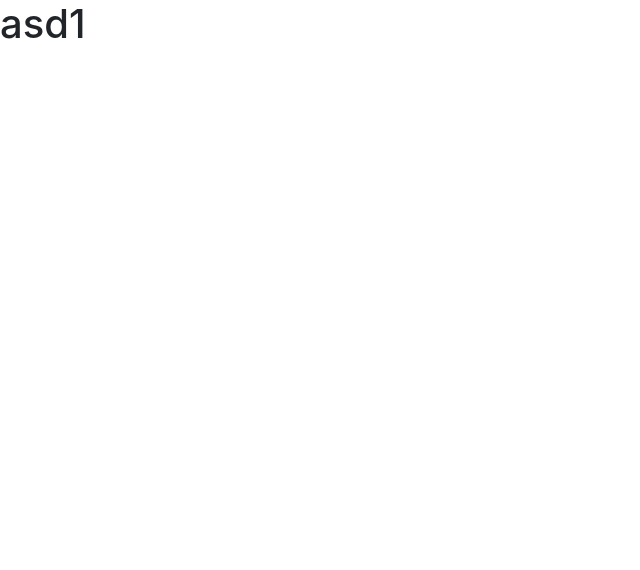
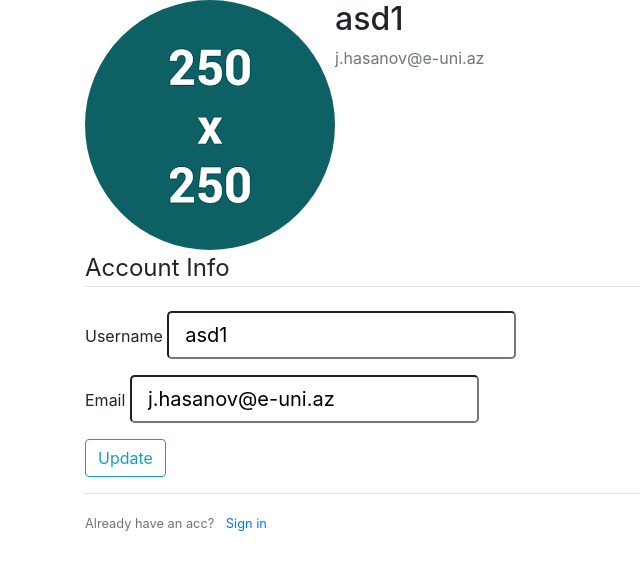
Before and after one commit to DjavidHesenov/FinalProject, a Flask app: page /account in a window 1280 px wide. Before the commit the part shown is almost empty. Shown: the top 570 px of the page, without its empty margins (0-640 px from the left). Run offline with Flask 2, Linux system fonts and the light colour scheme; a user stored in the database is signed in; some libraries are stand-ins or nearby versions.

Commit message:
bugs_reg

```diff
--- a/flasksite/forms.py
+++ b/flasksite/forms.py
@@ -1,4 +1,5 @@
 from flask_wtf import FlaskForm
+from flask_login import current_user
 from wtforms import StringField, PasswordField, SubmitField, BooleanField
 from wtforms.validators import DataRequired, Length, Email, EqualTo, ValidationError
 from flasksite.models import User
@@ -11,7 +12,7 @@ class RegistrationForm(FlaskForm):
     password = PasswordField('Password', validators=[DataRequired()])
     confirm_password = PasswordField('Confirm Password',
                             validators=[DataRequired(), EqualTo('password')])
-    submit = SubmitField('Sign in')
+    submit = SubmitField('Sign up')
 
     def validate_username(self, username):
         user = User.query.filter_by(username=username.data).first
@@ -29,3 +30,23 @@ class LoginForm(FlaskForm):
     password = PasswordField('Password', validators=[DataRequired()])
     remember = BooleanField('Remember me')
     submit = SubmitField('Login')
+
+
+class UpdateAccForm(FlaskForm):
+    username = StringField('Username',
+                            validators=[DataRequired(), Length(min=2, max=20)])
+    email = StringField('Email',
+                            validators=[DataRequired(), Email()])
+    submit = SubmitField('Update')
+
+    def validate_username(self, username):
+        if username.data != current_user.username:
+            user = User.query.filter_by(username=username.data).first
+            if user:
+                raise ValidationError('Username exists')
+
+    def validate_email(self, email):
+        if email.data != current_user.email:
+            user = User.query.filter_by(email=email.data).first
+            if user:
+                raise ValidationError('Email already used')
--- a/flasksite/routes.py
+++ b/flasksite/routes.py
@@ -1,7 +1,7 @@
 from flask import render_template, url_for, request, redirect, flash
 from flasksite import app, db, bcrypt
 from flasksite.models import User, Post
-from flasksite.forms import RegistrationForm, LoginForm
+from flasksite.forms import RegistrationForm, LoginForm, UpdateAccForm
 from flask_login import login_user, current_user, logout_user, login_required
 
 @app.route('/login', methods=['GET','POST'])
@@ -25,7 +25,7 @@ def reg():
         return redirect(url_for('greetings'))
     form = RegistrationForm()
     if form.validate_on_submit():
-        hashed_password = bcrypt.generate_password_hash(form.password.data).decode('utf-8')
+        hashed_password = bcrypt.generate_password_hash(form.password.data).decode('utf-email')
         user = User(username=form.username.data, email=form.email.data, password = hashed_password)
         db.session.add(user)
         db.session.commit()
@@ -40,10 +40,21 @@ def logout():
     return redirect(url_for('greetings'))
 
 
-@app.route('/account')
+@app.route('/account', methods=['GET','POST'])
 @login_required
 def account():
-    return render_template('account.html')
+    form = UpdateAccForm()
+    if form.validate_on_submit():
+        current_user.username = form.username.data
+        current_user.email = form.email.data
+        db.session.commit()
+        flash('Info has been updated', 'success')
+        return redirect(url_for('account'))
+    elif request.method == 'GET':
+        form.username.data = current_user.username
+        form.email.data = current_user.email
+    image_file = url_for('static', filename='profile_img/' + current_user.image_file)
+    return render_template('account.html', image_file=image_file, form=form)
 
 
 @app.route('/')
--- a/flasksite/templates/account.html
+++ b/flasksite/templates/account.html
@@ -5,5 +5,62 @@ Your Account Page
 {% endblock %}
 
 {% block body %}
-    <h1>{{ current_user.username }}</h1>
+
+    <div class="content-section">
+        <div class="media">
+            <img class="rounded-circle account-img" src="{{ image_file }}">
+            <div class="media-body">
+                <h2 class="account-heading">{{ current_user.username }}</h2>
+                <p class="text-secondary">{{ current_user.email }}</p>
+            </div>
+        </div>
+        <div class="content-section">
+            <form method="POST" action="">
+                {{ form.hidden_tag() }}
+                <fieldset>
+                    <legend class="border-bottom mb-4">Account Info</legend>
+                    <div class="form-group">
+                        {{ form.username.label(class="form-control-label") }}
+
+                        {% if form.username.errors %}
+                            {{ form.username(class="form-control-lg is-invalid") }}
+                            <div class="ivalid-feedback">
+                                {% for error in form.username.errors %}
+                                    <span>{{ error }}</span>
+                                {% endfor %}
+                            </div>
+                        {% else %}
+                            {{ form.username(class="form-control-lg") }}
+                        {% endif %}
+                    </div>
+                    <div class="form-group">
+                        {{ form.email.label(class="form-control-label") }}
+
+                        {% if form.email.errors %}
+                            {{ form.email(class="form-control-lg is-invalid") }}
+                            <div class="ivalid-feedback">
+                                {% for error in form.email.errors %}
+                                    <span>{{ error }}</span>
+                                {% endfor %}
+                            </div>
+                        {% else %}
+                            {{ form.email(class="form-control-lg") }}
+                        {% endif %}
+                    </div>
+                </fieldset>
+                <div class="form-group">
+                    {{ form.submit(class="btn btn-outline-info") }}
+                </div>
+            </form>
+            <div class="border-top pt-3">
+                <small class="text-muted">
+                    Already have an acc? <a class="ml-2" href="{{ url_for('login') }}"> Sign in </a>
+                </small>
+            </div>
+        </div>
+    </div>
+
+
+
+    <!-- <h1>{{ current_user.username }}</h1> -->
 {% endblock %}
--- a/flasksite/templates/base.html
+++ b/flasksite/templates/base.html
@@ -13,6 +13,9 @@
     {% block head %}{% endblock %}
 </head>
 <body>
+    <main role="main" class="container">
+        <div class="row">
+            <div class="col-md-8">
                 {% with messages = get_flashed_messages(with_categories=true) %}
                     {% if messages %}
                         {% for category, message in messages %}
@@ -23,6 +26,9 @@
                     {% endif %}
                 {% endwith %}
                 {% block body %}{% endblock %}
+            </div>
+        </div>
+    </main>
     <!-- Optional JavaScript -->
     <!-- jQuery first, then Popper.js, then Bootstrap JS -->
     <script src="https://code.jquery.com/jquery-3.3.1.slim.min.js" integrity="sha384-q8i/X+965DzO0rT7abK41JStQIAqVgRVzpbzo5smXKp4YfRvH+8abtTE1Pi6jizo" crossorigin="anonymous"></script>
```
Also changed, not shown: flasksite/static/profile_img/default.jpeg (added). Lines whose indentation alone changed are shown as unchanged.
